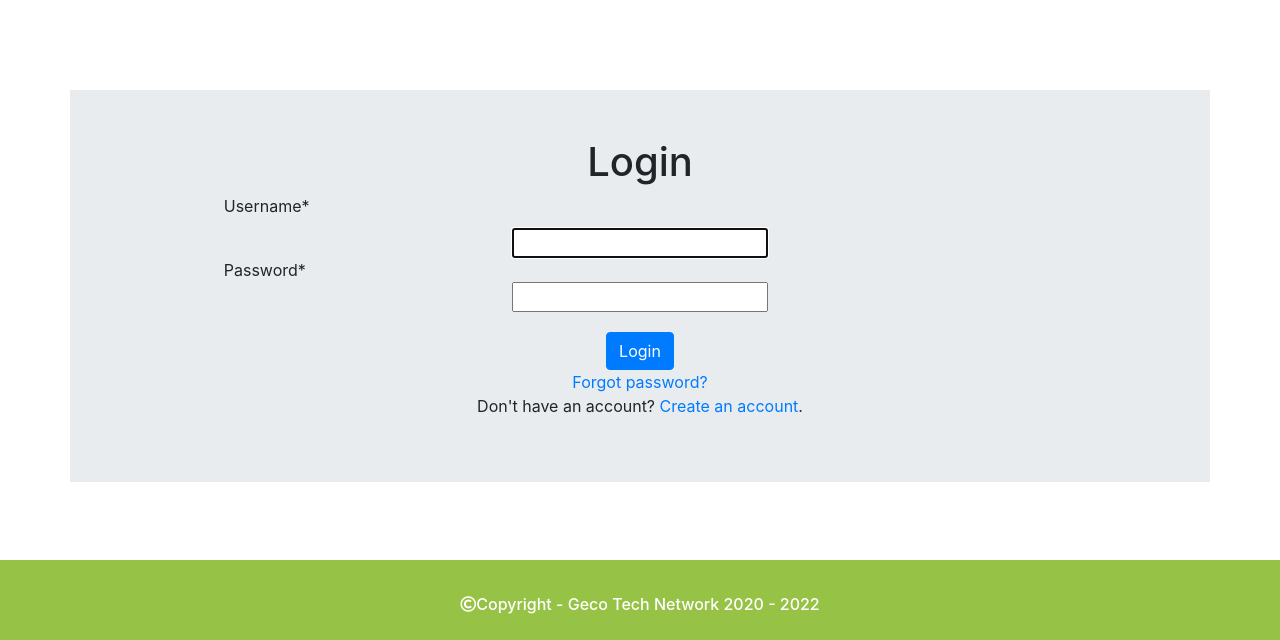
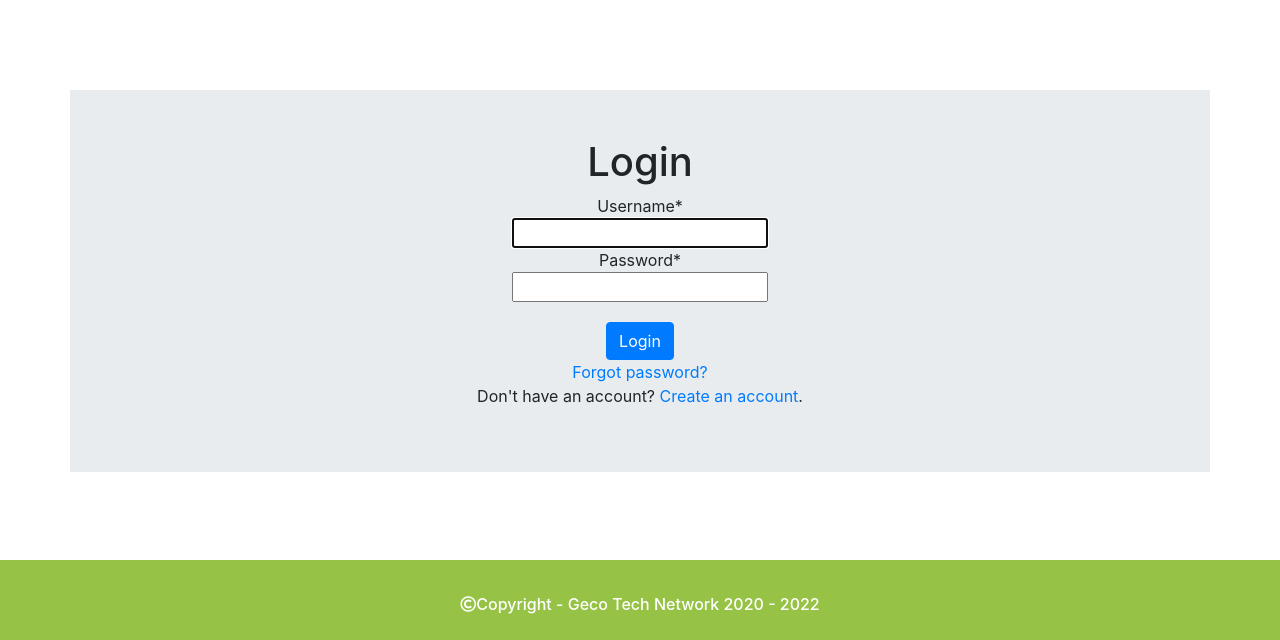
Before and after one commit to Code-Institute-Submissions/Booking-System-1, a Django app: page /login/ in a window 1280 px wide. Shown: the part 160-800 px from the top of the page. Run offline with Django 3.2, Linux system fonts and the light colour scheme; some libraries are stand-ins or nearby versions; grey boxes are pictures that could not be loaded.

Commit message:
Style Login Labels & Submit Button

```diff
--- a/booking_app/static/css/styles.css
+++ b/booking_app/static/css/styles.css
@@ -156,17 +156,16 @@ label {
     text-align: center;
     background-color:#E9ECEF;
 }
-#div_id_username label {
-    min-width: 50%;
-    margin: auto;
+#login-form label {
+    min-width: 50% !important;
+    margin: auto !important;
+    text-align: center !important;
 }
-#div_id_password label {
-    min-width: 50%;
-    margin: auto;
+
+#login-submit {
+    margin-top: 20px;
 }
-#div_id_password {
-    margin-bottom: 20px;
-}
+
 /* ---------------------------------- My Modal */
 .test {
     color:white;
--- a/booking_app/templates/booking_app/login.html
+++ b/booking_app/templates/booking_app/login.html
@@ -5,10 +5,10 @@
 <!--Login-->
 <div class="container py-5">
    <h1>Login</h1>
-   <form method="POST">
+   <form method="POST" id="login-form">
       {% csrf_token %}
       {{ login_form|crispy }}
-      <button class="btn btn-primary" type="submit">Login</button>
+      <button class="btn btn-primary" id="login-submit" type="submit">Login</button>
    </form>
    <a href="/password_reset">Forgot password?</a>
    <p class="text-center">Don't have an account? <a href="/register">Create an account</a>.</p>
```
